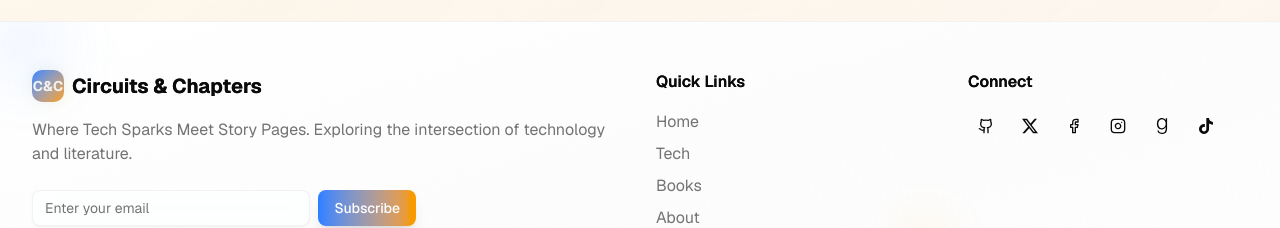
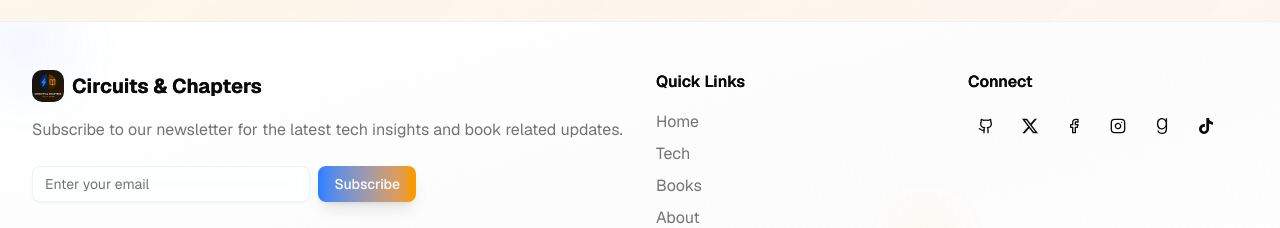
Before and after one commit to fredjuma007/Circuits-Chapters-Jibijaber, a Next.js app: page / in a window 1280 px wide. Shown: the part 2204-2432 px from the top of the page. Built offline with nearby package versions, Linux system fonts and the light colour scheme; no server answers.

Commit message:
added branding to footer

```diff
--- a/components/footer.tsx
+++ b/components/footer.tsx
@@ -63,16 +63,20 @@ export function Footer() {
           {/* Brand */}
           <div className="col-span-1 md:col-span-2">
             <Link href="/" className="flex items-center space-x-2 mb-4 group">
-              <div className="relative w-8 h-8 bg-gradient-to-br from-blue-500 to-amber-500 rounded-lg flex items-center justify-center group-hover:scale-110 transition-transform duration-300">
-                <span className="text-white font-bold text-sm">C&C</span>
-                <div className="absolute inset-0 bg-gradient-to-br from-blue-400/20 to-amber-400/20 rounded-lg blur-sm group-hover:blur-md transition-all duration-300" />
-              </div>
+                <img
+                src="/Circuits&Chapterslogo.png"
+                alt="Circuits & Chapters logo"
+                className="w-8 h-8 rounded-lg object-cover group-hover:scale-110 transition-transform duration-300"
+                width={32}
+                height={32}
+                loading="lazy"
+                />
               <span className="font-bold text-xl text-balance bg-gradient-to-r from-foreground to-foreground/80 bg-clip-text group-hover:from-blue-500 group-hover:to-amber-500 transition-all duration-300">
                 Circuits & Chapters
               </span>
             </Link>
             <p className="text-muted-foreground mb-6 text-pretty">
-              Where Tech Sparks Meet Story Pages. Exploring the intersection of technology and literature.
+              Subscribe to our newsletter for the latest tech insights and book related updates.
             </p>
 
             <form onSubmit={handleNewsletterSubmit} className="max-w-sm">
```
